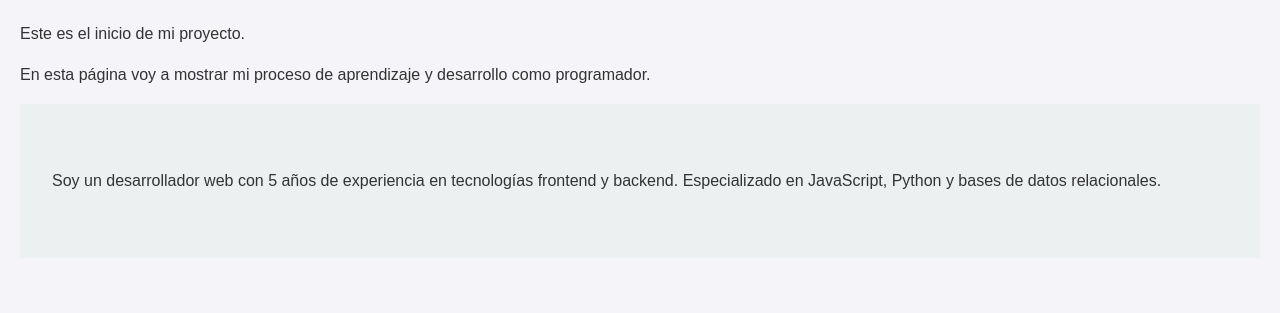
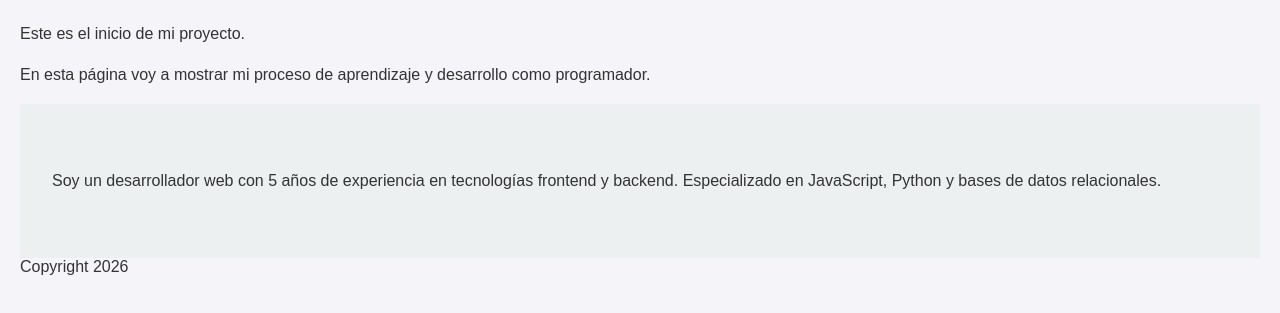
Before and after one commit to chaustrexp/P-gina_curso_web, a plain HTML site: page index.html in a window 1280 px wide. Shown: the part 79-392 px from the top of the page. Drawn offline with Linux system fonts and the light colour scheme.

Commit message:
Agregar Copyright

```diff
--- a/index.html
+++ b/index.html
@@ -15,3 +15,4 @@
     </section>
 </body>
 </html>
+Copyright 2026
```
